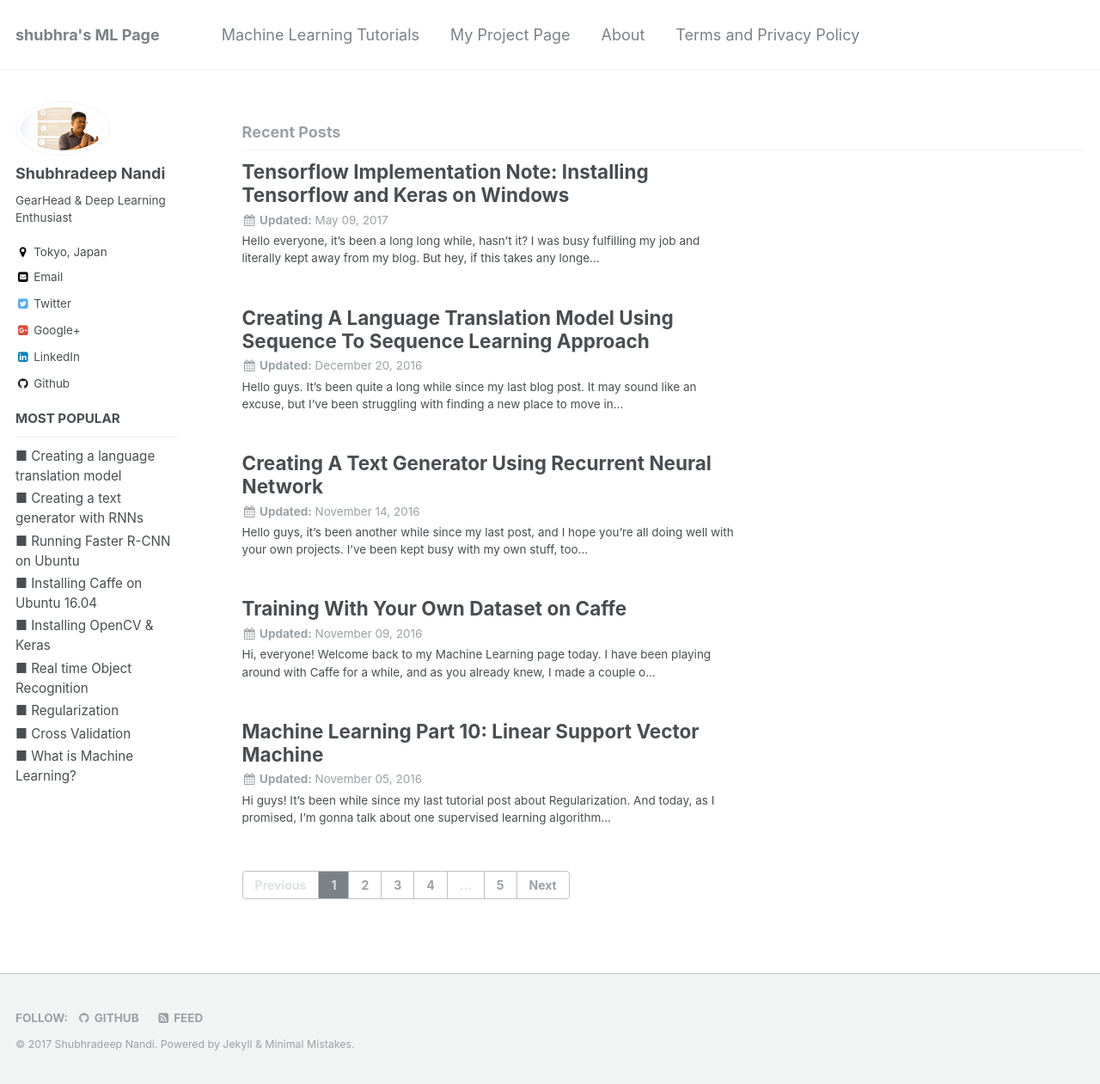
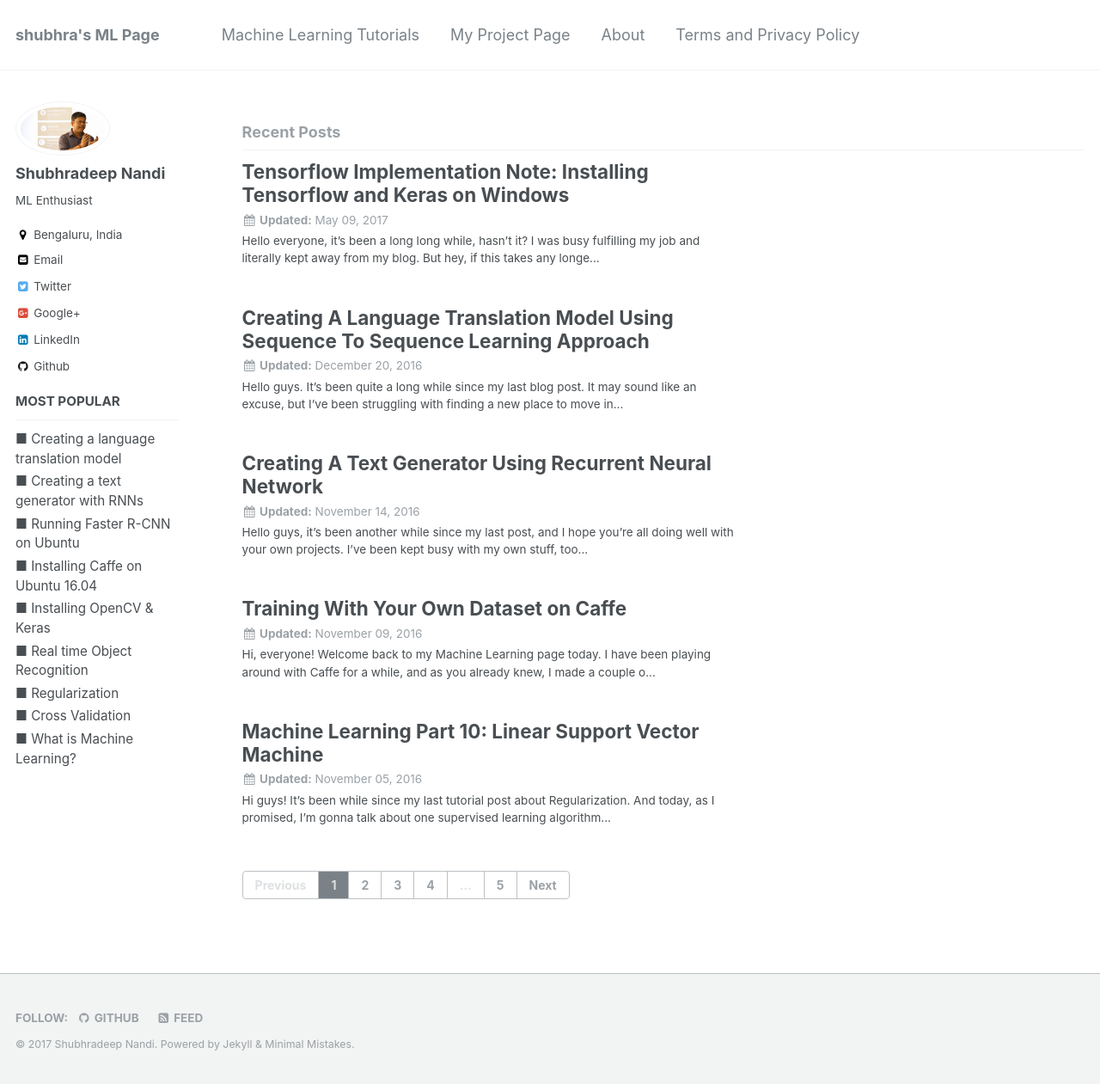
Before and after one commit to shubhradeepnandi/shubhradeepnandi.github.io, a Jekyll site: the page built from index.html, in a window 1280 px wide and 1261 px high. Shown: the whole window at 86% size. Built offline with Jekyll 4.4.1, drawn with Linux system fonts in a browser that asks for light colours; the list of posts is cut into pages by our own code.

Commit message:
Update _config.yml

```diff
--- a/_config.yml
+++ b/_config.yml
@@ -11,9 +11,9 @@
 title_separator          : "-"
 name                     : "Shubhradeep Nandi"
 description              : "Page of a AI enthusiast."
-url                      : "https://shubhraML.github.io" # the base hostname & protocol for your site e.g. "https://mmistakes.github.io"
-baseurl                  : "/shubhraML.github.io" # the subpath of your site, e.g. "/blog"
-repository               : "ShubhradeepNandi/shubhraML.github.io" # GitHub username/repo-name e.g. "mmistakes/minimal-mistakes"
+url                      : "https://shubhraml.github.io" # the base hostname & protocol for your site e.g. "https://mmistakes.github.io"
+baseurl                  : "/shubhraml.github.io" # the subpath of your site, e.g. "/blog"
+repository               : "ShubhradeepNandi/shubhraml.github.io" # GitHub username/repo-name e.g. "mmistakes/minimal-mistakes"
 teaser                   : "teaser.jpg" # filename of teaser fallback teaser image placed in /images/, .e.g. "500x300.png"
 # breadcrumbs            : false # true, false (default)
 words_per_minute         : 200
@@ -79,9 +79,9 @@
 author:
   name             : "Shubhradeep Nandi"
   avatar           : "bio-photo.jpg"
-  bio              : "GearHead & Deep Learning Enthusiast"
-  location         : "Tokyo, Japan"
-  email            : "ahzhong11491@gmail.com"
+  bio              : "ML Enthusiast"
+  location         : "Bengaluru, India"
+  email            : "shubhradeepnandi@gmail.com"
   uri              :
   bitbucket        :
   codepen          :
```
